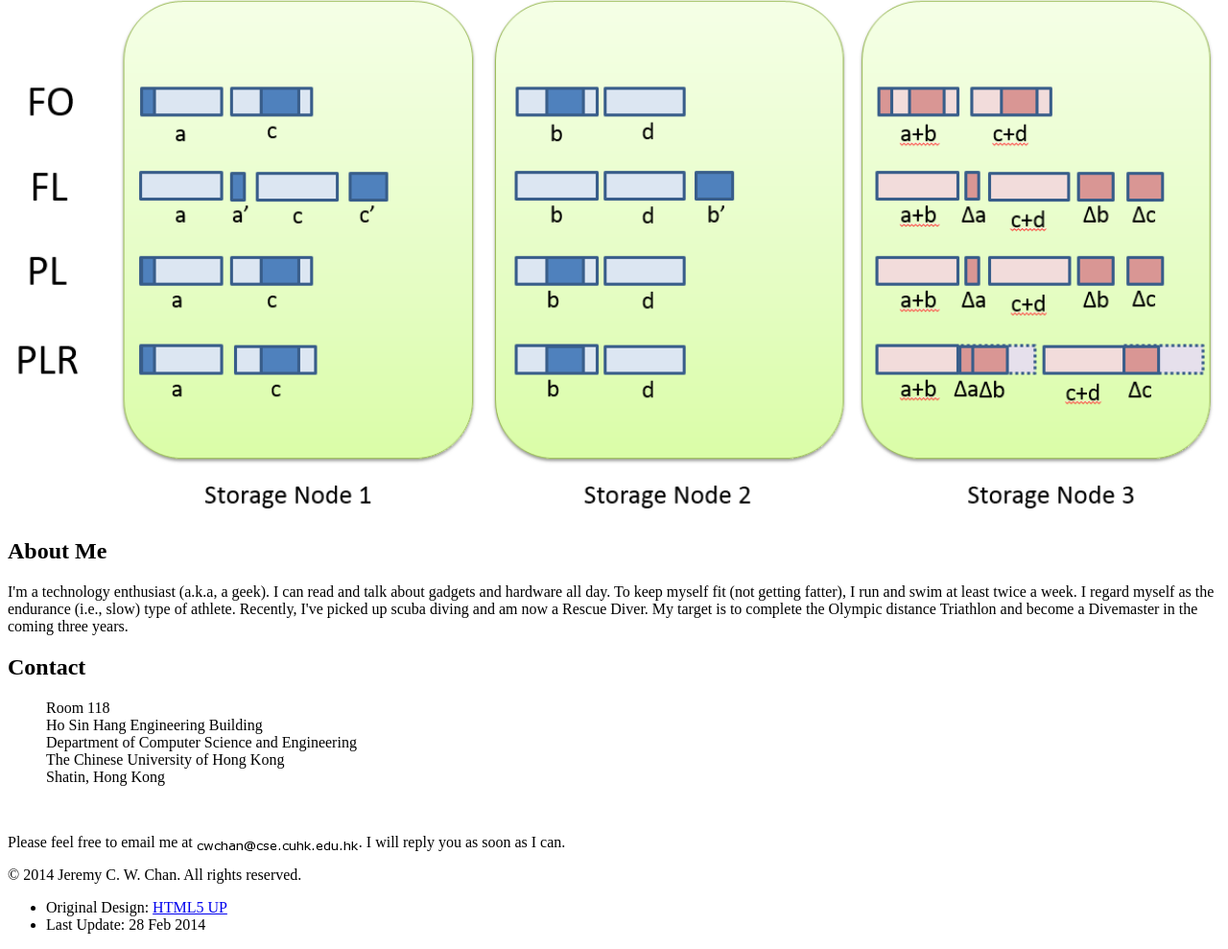
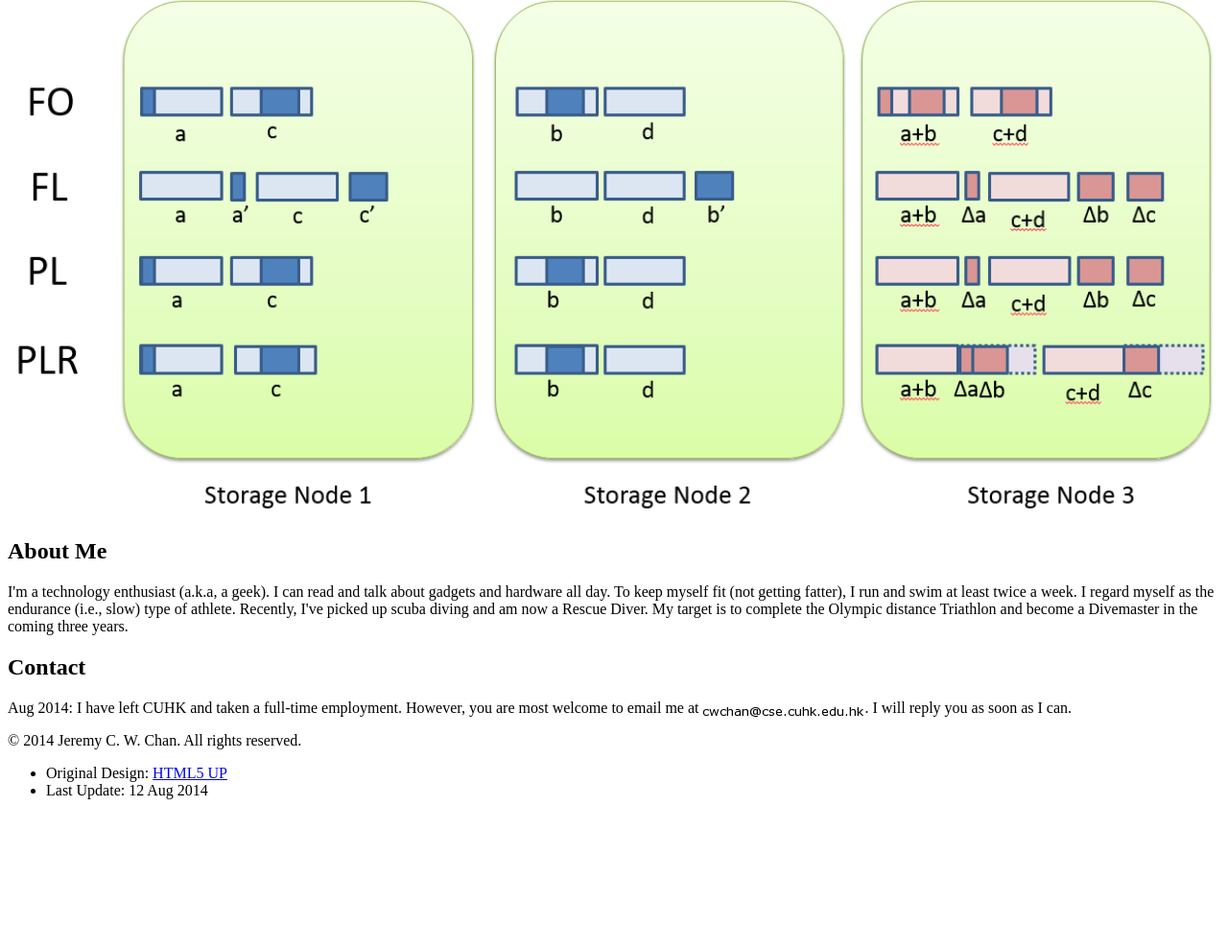
Before and after one commit to jeremychan/jeremychan.github.io, a plain HTML site: page index.html in a window 1280 px wide. Shown: the part 3442-4431 px from the top of the page at 96% size. After the commit the page ends 4291 px from the top, so only its background shows below. Drawn offline with Linux system fonts and the light colour scheme; a script that the page names is missing.

Commit message:
updated out-of-office

```diff
--- a/index.html
+++ b/index.html
@@ -202,14 +202,16 @@
 								<h2>Contact</h2>
 							</header>
 
+                            <!--
 							<blockquote>
 							Room 118 <br />
 							Ho Sin Hang Engineering Building <br />
 							Department of Computer Science and Engineering <br />
 							The Chinese University of Hong Kong <br />
 							Shatin, Hong Kong</blockquote>
-
-                        <br /><p>Please feel free to email me at
+                            -->
+                            <p>Aug 2014: I have left CUHK and taken a full-time employment.
+                            However, you are most welcome to email me at
                         <img src="images/email.png" border="0" align="absbottom" title="Email">. I will reply you as soon as I can.</p>
 
 						</div>
@@ -225,7 +227,7 @@
 						<p>&copy; 2014 Jeremy C. W. Chan. All rights reserved.</p>
 						<ul class="menu">
 							<li>Original Design: <a href="http://html5up.net">HTML5 UP</a></li>
-							<li>Last Update: 28 Feb 2014</li>
+							<li>Last Update: 12 Aug 2014</li>
 						</ul>
 					</div>
 
```
